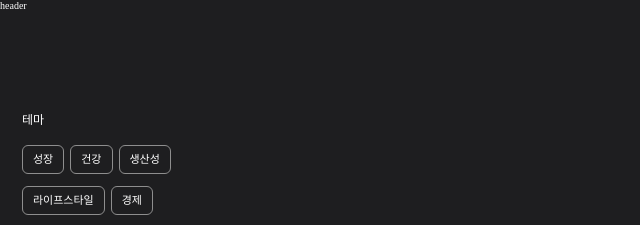
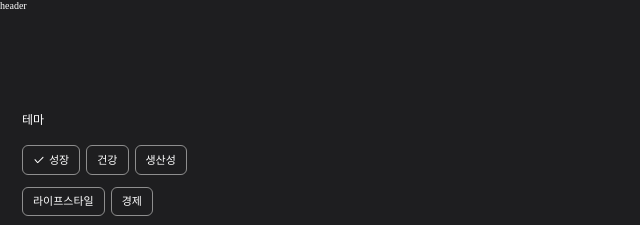
Before and after one commit to MOONSHOT-Team/MOONSHOT-CLIENT, a React (Vite) app: page /history in a window 1280 px wide. Both pictures are taken after a click on the button "성장". Shown: the top 225 px of the page, without its empty margins (0-640 px from the left). Built offline with nearby package versions, Linux system fonts and the light colour scheme; a web font is replaced by a local one; what emotion-normalize would draw is missing.

Commit message:
feat: 히스토리 drawer 테마 기능 추가

```diff
--- /dev/null
+++ b/src/History/assets/icons/index.ts
@@ -0,0 +1,3 @@
+import CheckIcon from './CheckIcon.svg?react';
+
+export { CheckIcon };
--- a/src/History/components/HistoryDrawer.tsx
+++ b/src/History/components/HistoryDrawer.tsx
@@ -2,6 +2,7 @@ import { css } from '@emotion/react';
 import styled from '@emotion/styled';
 
 import { THEME } from '../constants/theme';
+import ThemeButton from './ThemeButton';
 
 const HistoryDrawer = () => {
   return (
@@ -10,7 +11,7 @@ const HistoryDrawer = () => {
         <Theme>테마</Theme>
         <ThemeWrapper>
           {THEME.map(({ text }, idx) => (
-            <ThemeButton key={idx}>{text}</ThemeButton>
+            <ThemeButton key={idx} name={text} />
           ))}
         </ThemeWrapper>
       </ThemeContainer>
@@ -49,14 +50,6 @@ const Theme = styled.p`
   ${({ theme }) => theme.fonts.body_12_regular};
 `;
 
-const ThemeButton = styled.button`
-  padding: 0.8rem 1rem;
-  ${({ theme }) => theme.fonts.btn_11_semibold};
-
-  color: ${({ theme }) => theme.colors.gray_000};
-  border: 1px solid ${({ theme }) => theme.colors.gray_350};
-  border-radius: 6px;
-`;
 const ThemeWrapper = styled.div`
   display: flex;
   flex-wrap: wrap;
--- /dev/null
+++ b/src/History/components/ThemeButton.tsx
@@ -0,0 +1,44 @@
+import styled from '@emotion/styled';
+import { useState } from 'react';
+
+import { CheckIcon } from '../assets/icons';
+interface IThemeBtnProps {
+  name: string;
+}
+const ThemeButton = ({ name }: IThemeBtnProps) => {
+  const [selectedBtn, setSelectedBtn] = useState(false);
+  const [isCheckIc, setIsCheckIc] = useState(true);
+  const handleOnClick = () => {
+    setSelectedBtn(!selectedBtn);
+  };
+  const handleCheckIc = () => {
+    setIsCheckIc(!selectedBtn);
+  };
+  return (
+    <ThemeBtn
+      onClick={() => {
+        handleOnClick();
+        handleCheckIc();
+      }}
+      selected={!isCheckIc}
+    >
+      {selectedBtn && <CheckIcon />}
+      {name}
+    </ThemeBtn>
+  );
+};
+
+export default ThemeButton;
+
+const ThemeBtn = styled.button<{ selected: boolean }>`
+  display: flex;
+  gap: 0.4rem;
+  align-items: center;
+  justify-content: center;
+  padding: 0.8rem 1rem;
+  ${({ theme }) => theme.fonts.btn_11_semibold};
+
+  color: ${({ theme, selected }) => (selected ? theme.colors.gray_450 : theme.colors.gray_000)};
+  border: 1px solid ${({ theme }) => theme.colors.gray_350};
+  border-radius: 6px;
+`;
```
Also changed, not shown: src/History/assets/icons/CheckIcon.svg (added).
